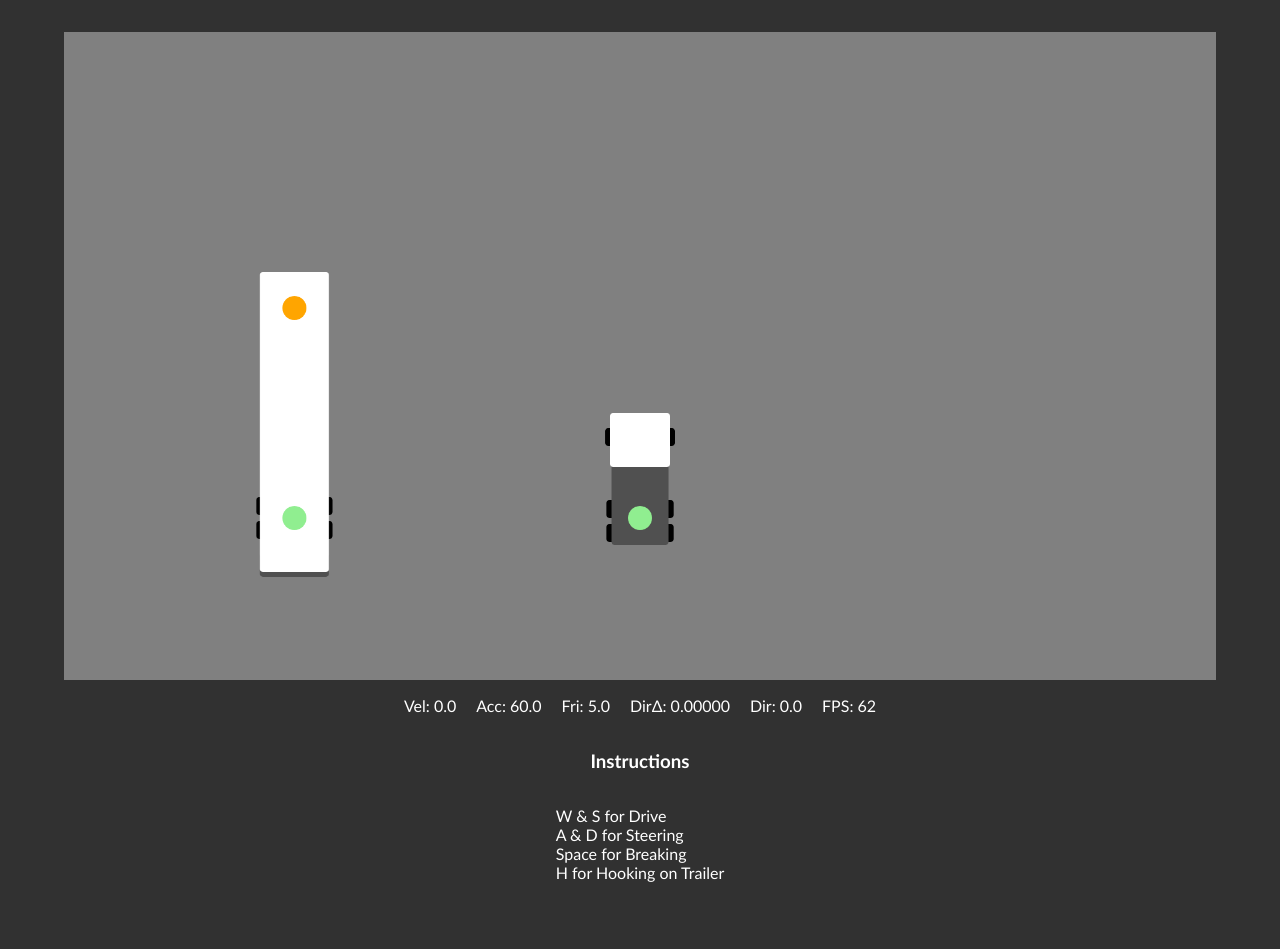
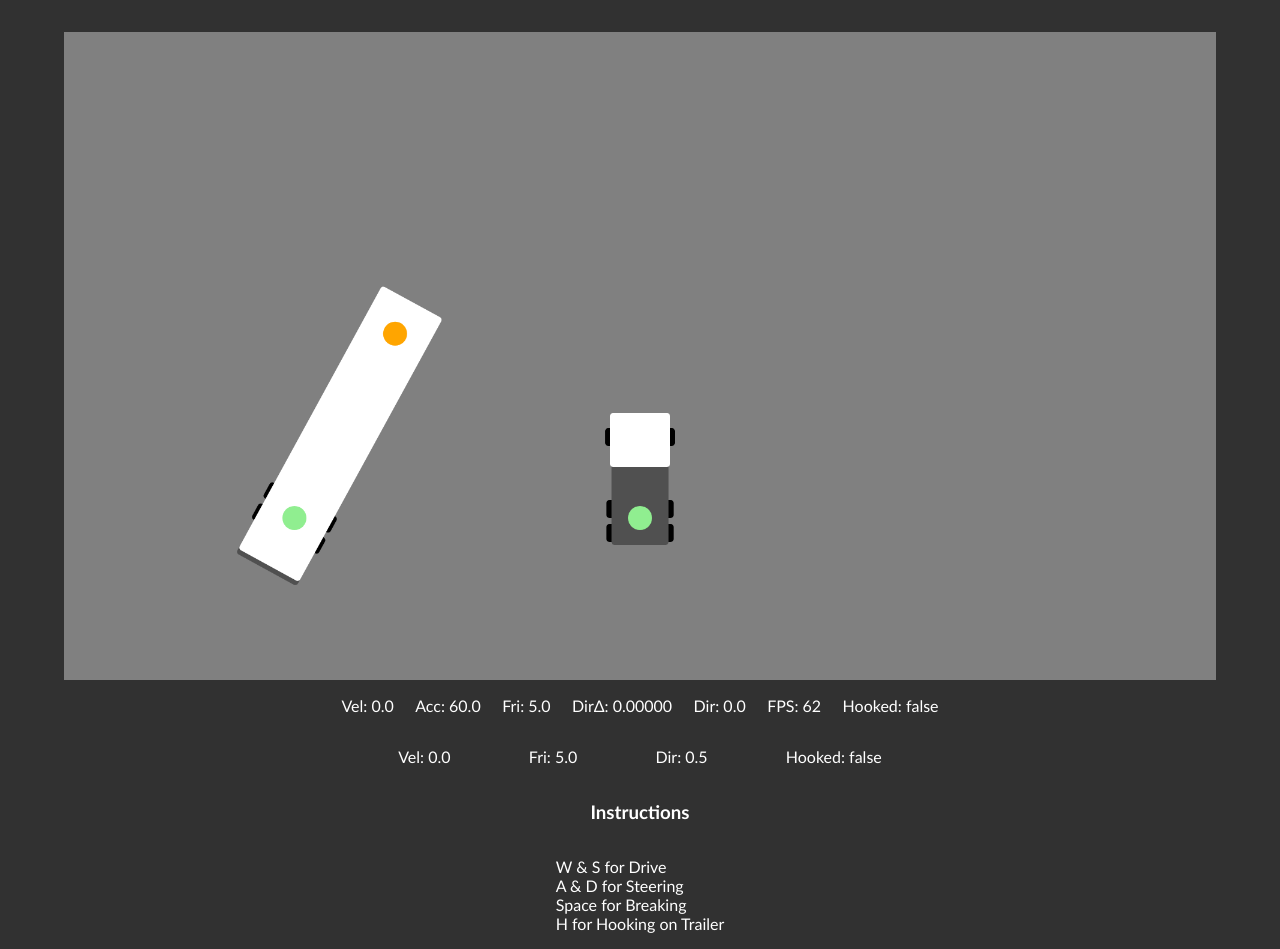
Before and after one commit to viggoStrom/Truck-Parking-Game, a plain HTML site: page index.html in a window 1280 px wide. Before the commit the page ends 898 px from the top, so only its background shows below. Drawn offline with Linux system fonts and the light colour scheme.

Commit message:
hooked state finished

```diff
--- a/index.html
+++ b/index.html
@@ -21,6 +21,13 @@
         <p id="directionDelta">...</p>
         <p id="direction">...</p>
         <p id="fps">...</p>
+        <p id="hooked">...</p>
+    </div>
+    <div id="stats">
+        <p id="velocityTrailer">...</p>
+        <p id="frictionTrailer">...</p>
+        <p id="directionTrailer">...</p>
+        <p id="hookedTrailer">...</p>
     </div>
 
     <h3><a href="#stats">Instructions</a></h3>
--- a/script/main.js
+++ b/script/main.js
@@ -3,34 +3,51 @@
 const canvas = document.querySelector("canvas")
 const ctx = canvas.getContext("2d")
 
+
+canvas.height = 1080
+canvas.width = 1920
+
+const whiteTruck = new truck()
+const whiteTrailer = new trailer([whiteTruck])
+
+
+// DEBUG
 const velocityStat = document.getElementById("velocity")
 const accelerationStat = document.getElementById("acceleration")
 const frictionStat = document.getElementById("friction")
 const directionDeltaStat = document.getElementById("directionDelta")
 const directionStat = document.getElementById("direction")
 const fpsStat = document.getElementById("fps")
+const hookedStat = document.getElementById("hooked")
 
-canvas.height = 1080
-canvas.width = 1920
-
-const whiteTruck = new truck()
-const blueTrailer = new trailer([whiteTruck])
-
-// DEBUG
+const velocityTrailerStat = document.getElementById("velocityTrailer")
+const frictionTrailerStat = document.getElementById("frictionTrailer")
+const directionTrailerStat = document.getElementById("directionTrailer")
+const hookedTrailerStat = document.getElementById("hookedTrailer")
 let frameTime = 0
 let fps = 0
 let i = 0
-const DEBUG_frameInfo = (truck) => {
+const DEBUG_frameInfo = (truck, trailer) => {
     fps = Math.floor(1000 / (Date.now() - frameTime))
     frameTime = Date.now()
 
     if (i > 20) {
+        try {
             velocityStat.innerText = "Vel: " + truck.velocity.toFixed(1)
             accelerationStat.innerText = "Acc: " + truck.acceleration.toFixed(1)
             frictionStat.innerText = "Fri: " + truck.friction.toFixed(1)
             directionDeltaStat.innerText = "DirΔ: " + (truck.steerForce).toFixed(5)
             directionStat.innerText = "Dir: " + truck.direction.toFixed(1)
             fpsStat.innerText = "FPS: " + fps
+            hookedStat.innerText = "Hooked: " + truck.hooked
+
+            velocityTrailerStat.innerText = "Vel: " + trailer.velocity.toFixed(1)
+            frictionTrailerStat.innerText = "Fri: " + trailer.friction.toFixed(1)
+            directionTrailerStat.innerText = "Dir: " + trailer.direction.toFixed(1)
+            hookedTrailerStat.innerText = "Hooked: " + trailer.hooked
+        } catch (error) {
+
+        }
 
         i = 0
     }
@@ -40,15 +57,15 @@ const DEBUG_frameInfo = (truck) => {
 
 const frame = () => {
 
-    DEBUG_frameInfo(whiteTruck)
+    DEBUG_frameInfo(whiteTruck, whiteTrailer)
 
     ctx.clearRect(0, 0, canvas.width, canvas.height)
 
     whiteTruck.move()
     whiteTruck.draw()
 
-    blueTrailer.move()
-    blueTrailer.draw()
+    whiteTrailer.move()
+    whiteTrailer.draw()
 
     window.requestAnimationFrame(frame)
 }
--- a/script/trailer.js
+++ b/script/trailer.js
@@ -19,6 +19,9 @@ class trailer {
         this.attachPointY = this.centerY - this.length + 150
         this.direction = direction
         this.velocity = 0
+        this.hooked = false
+        this.hookedBy = ""
+        this.canHook = true
 
         this.breakForce = 80
         this.friction = 10
@@ -39,10 +42,6 @@ class trailer {
 
 
     draw() {
-        // DEBUG
-        this.direction = this.trucks[0].direction
-        // DEBUG
-
         this.attachPointX = this.centerX + Math.sin(this.direction) * (this.length - 150)
         this.attachPointY = this.centerY - Math.cos(this.direction) * (this.length - 150)
 
@@ -119,29 +118,19 @@ class trailer {
         this.ctx.fill()
         this.ctx.restore()
 
-
-        // Hook on Trailer Prompt
-        this.trucks.forEach(truck => {
-            let r = 20
-            if (
-                truck.hooked == false &&
-                truck.centerX < this.attachPointX + r &&
-                truck.centerX > this.attachPointX - r &&
-                truck.centerY < this.attachPointY + r &&
-                truck.centerY > this.attachPointY - r
-            ) {
+        // Can Hook Prompt
+        if (this.canHook == true) {
             ctx.fillStyle = "rgba(0,0,0,0.5)"
             ctx.beginPath()
-                ctx.roundRect(truck.centerX - 70, truck.centerY - 70, 140, 140, 20)
+            ctx.roundRect(this.attachPointX - 70, this.attachPointY - 70, 140, 140, 20)
             ctx.closePath()
             ctx.fill()
 
             this.ctx.fillStyle = "white"
             this.ctx.textAlign = "center"
             this.ctx.font = "bold 60px sans-serif"
-                this.ctx.fillText("H", truck.centerX, truck.centerY + 20)
+            this.ctx.fillText("H", this.attachPointX, this.attachPointY + 20)
         }
-        })
     }
 
     move() {
@@ -161,8 +150,8 @@ class trailer {
 
 
         // Apply Friction
-        else if (this.velocity < 0) { this.velocity += this.friction / this.cargoMass }
-        else if (this.velocity > 0) { this.velocity -= this.friction / this.cargoMass }
+        else if (this.velocity < 0) { this.velocity += this.friction / (this.cargoMass + this.dryMass) }
+        else if (this.velocity > 0) { this.velocity -= this.friction / (this.cargoMass + this.dryMass) }
 
 
         // Apply Velocity to Truck Position
@@ -171,8 +160,51 @@ class trailer {
 
 
         // Breaking
-        if (this.break && this.velocity > 0) { this.velocity -= this.breakForce / this.cargoMass }
-        if (this.break && this.velocity < 0) { this.velocity += this.breakForce / this.cargoMass }
+        if (this.break && this.velocity > 0) { this.velocity -= this.breakForce / (this.cargoMass + this.dryMass) }
+        if (this.break && this.velocity < 0) { this.velocity += this.breakForce / (this.cargoMass + this.dryMass) }
+
+
+        // Hook on Trailer
+        this.trucks.forEach(truck => {
+            let r = 20
+            this.canHook = false
+            if (
+                truck.hooked == false &&
+                this.hooked == false &&
+                truck.centerX < this.attachPointX + r &&
+                truck.centerX > this.attachPointX - r &&
+                truck.centerY < this.attachPointY + r &&
+                truck.centerY > this.attachPointY - r
+            ) {
+                // Prompt To Hook Trailer
+                this.canHook = true
+            }
+            else if (
+                truck.id == this.hookedBy &&
+                truck.hooked == false &&
+                this.hooked == true &&
+                truck.centerX < this.attachPointX + r &&
+                truck.centerX > this.attachPointX - r &&
+                truck.centerY < this.attachPointY + r &&
+                truck.centerY > this.attachPointY - r
+            ) {
+                // Unhooks Trailer
+                this.hooked = false
+            }
+            else if (
+                truck.id != this.hookedBy &&
+                truck.hooked == true &&
+                this.hooked == false &&
+                truck.centerX < this.attachPointX + r &&
+                truck.centerX > this.attachPointX - r &&
+                truck.centerY < this.attachPointY + r &&
+                truck.centerY > this.attachPointY - r
+            ) {
+                // Hooks Trailer
+                this.hooked = true
+                this.hookedBy = truck.id
+            }
+        })
     }
 
     save() {
--- a/style/desktop.css
+++ b/style/desktop.css
@@ -28,7 +28,7 @@ canvas {
     flex-flow: row nowrap;
     justify-content: space-evenly;
 
-    width: 40%;
+    width: 50%;
 }
 
 a {
```
Lines whose indentation alone changed are shown as unchanged.
